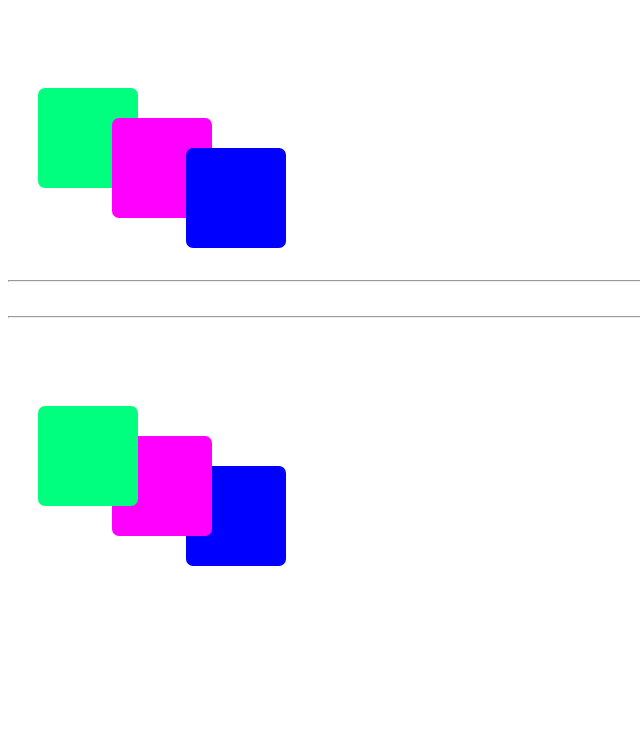
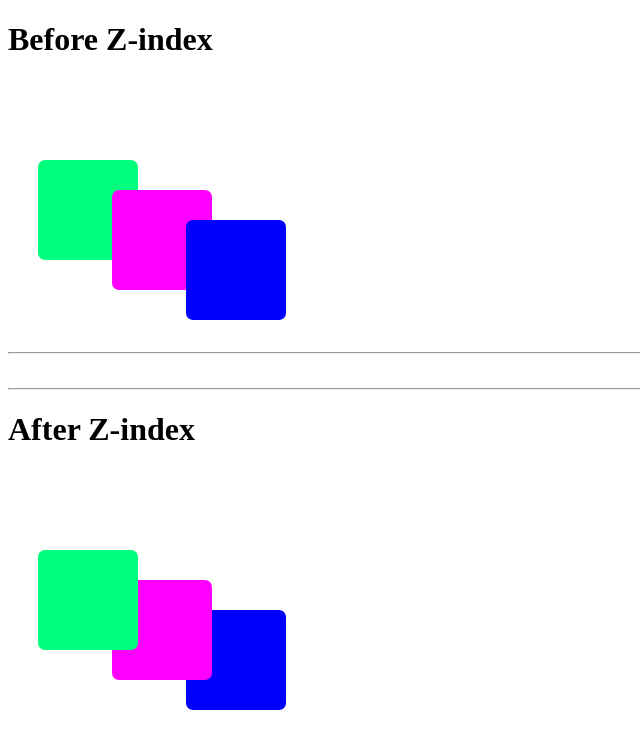
Before and after one commit to Yokee-ss-hh/Z-Index-Tutorial-Html-and-Css-, a plain HTML site: page index.html in a window 1280 px wide. Shown: the whole page, without its empty margins (0-640 px from the left). Drawn offline with Linux system fonts and the light colour scheme.

Commit message:
Update index.html

```diff
--- a/index.html
+++ b/index.html
@@ -59,10 +59,12 @@
     <body>
         <!--Copy this code and run in browser to get an crystal clear idea about z-index..-->
         <!--Thank You-->
+        <h1>Before Z-index</h1>
         <div id="b-1" class="Forall"></div>
         <div id="b-2" class="Forall"></div>
         <div id="b-3" class="Forall"></div>
         <hr><br><hr>
+        <h1>After Z-index</h1>
         <div id="b-4" class="Forall"></div>
         <div id="b-5" class="Forall"></div>
         <div id="b-6" class="Forall"></div>
```
